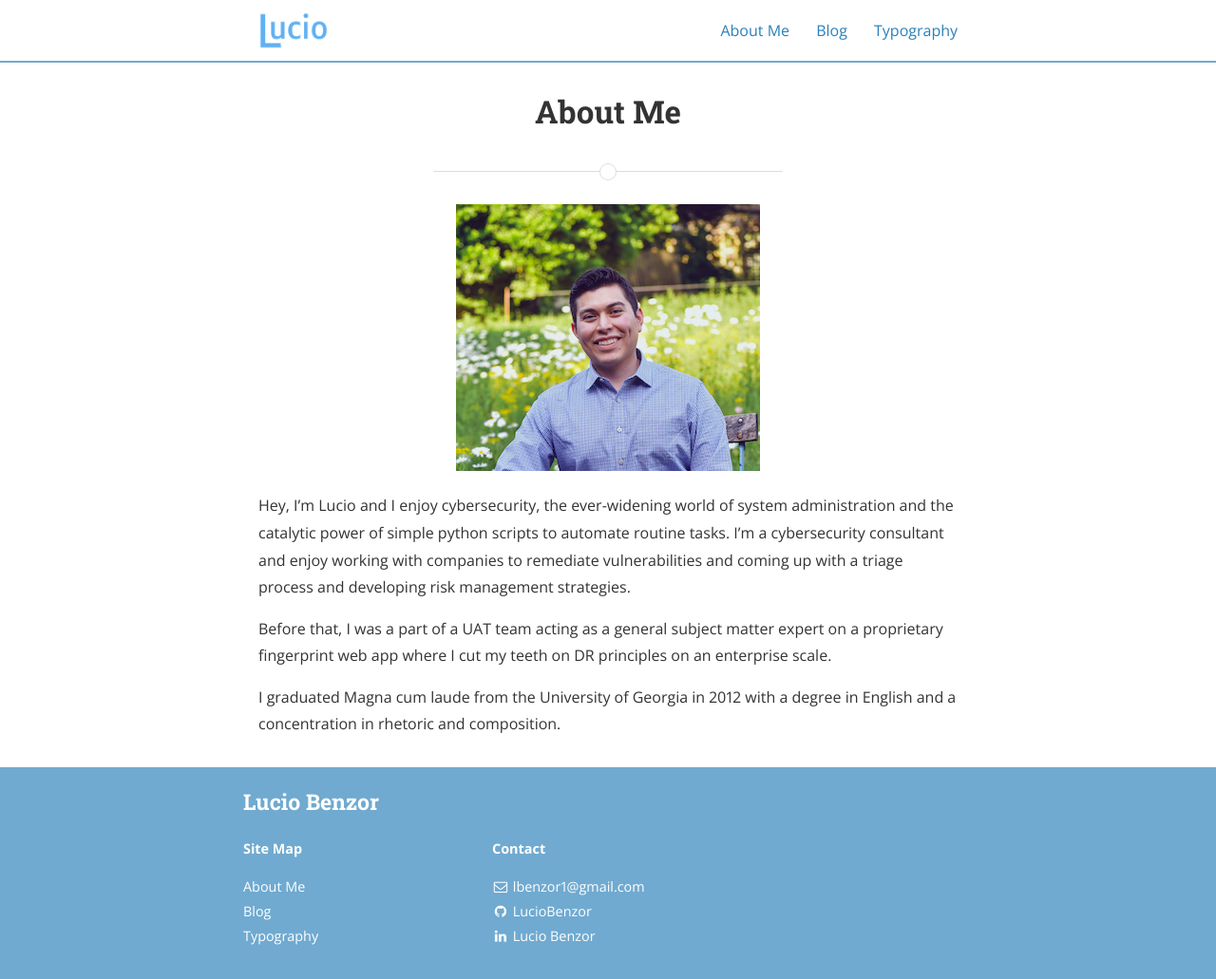
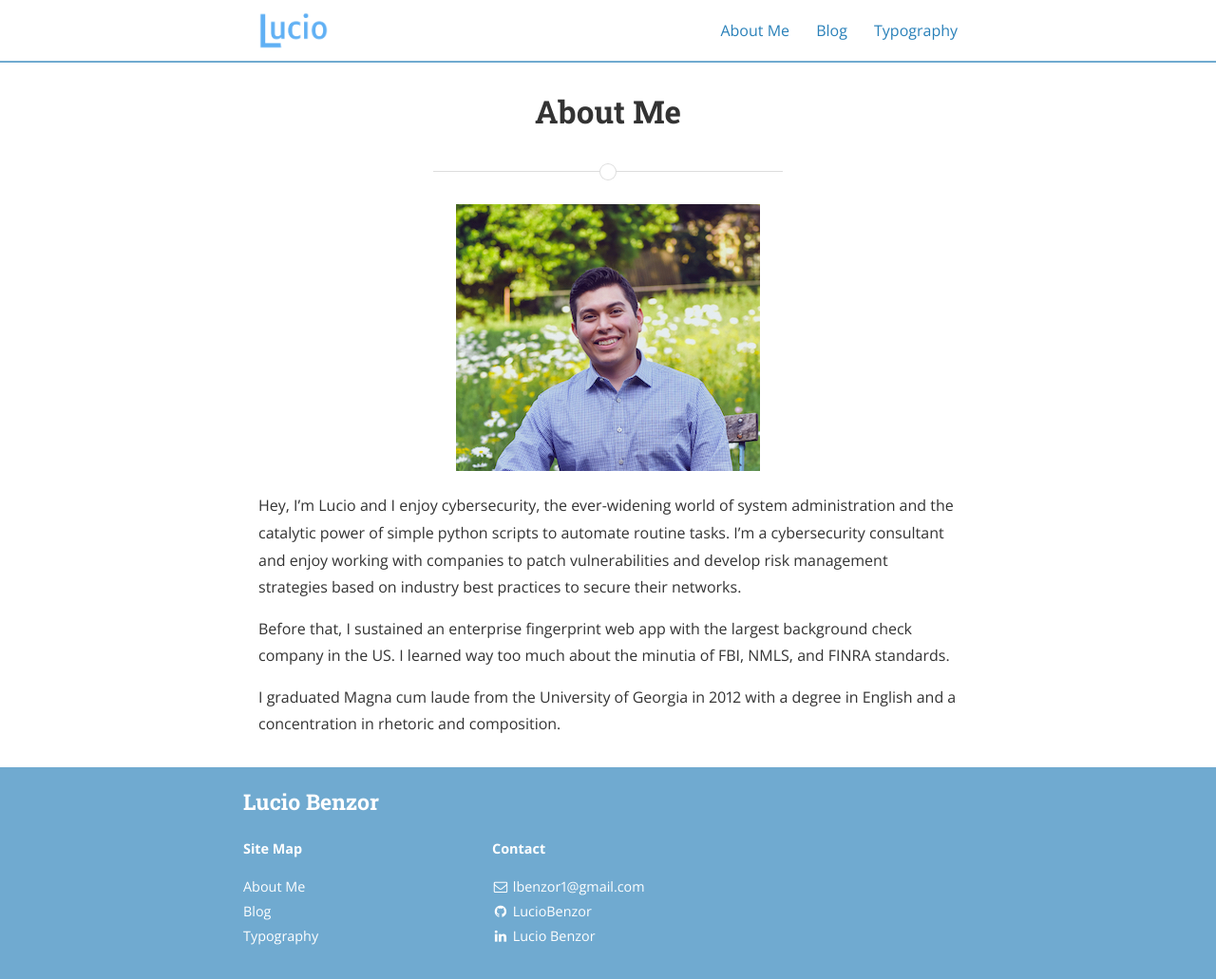
Before and after one commit to LucioBenzor/LucioBenzor.github.io, a Jekyll site: the page built from about.md, in a window 1280 px wide. Shown: the whole page at 95% size. Built offline with Jekyll 4.4.1, drawn with Linux system fonts in a browser that asks for light colours; nearby versions of some CDN libraries.

Commit message:
Update about.md

```diff
--- a/about.md
+++ b/about.md
@@ -6,10 +6,11 @@ permalink: /about/
 
 <img src="{{ site.baseurl }}/assets/ProfilePicResized.jpg" title="Profile Picture" class="profile">
 
-Hey, I'm Lucio and I enjoy cybersecurity, the ever-widening world of system administration and the catalytic power of simple python scripts to automate routine tasks. I'm a cybersecurity consultant and enjoy working with companies to remediate vulnerabilities and coming up with a triage process and developing risk management strategies.
+Hey, I'm Lucio and I enjoy cybersecurity, the ever-widening world of system administration and the catalytic power of simple python scripts to automate routine tasks. I'm a cybersecurity consultant and enjoy working with companies to patch vulnerabilities and develop risk management strategies based on industry best practices to secure their networks.
 
 
-Before that, I was a part of a UAT team acting as a general subject matter expert on a proprietary fingerprint web app where I cut my teeth on DR principles on an enterprise scale.
+Before that, I sustained an enterprise fingerprint web app with the largest background check company in the US. I learned way too much
+about the minutia of FBI, NMLS, and FINRA standards.
 
 
 I graduated Magna cum laude from the University of Georgia in 2012 with a degree in English and a concentration in rhetoric and composition.
```
